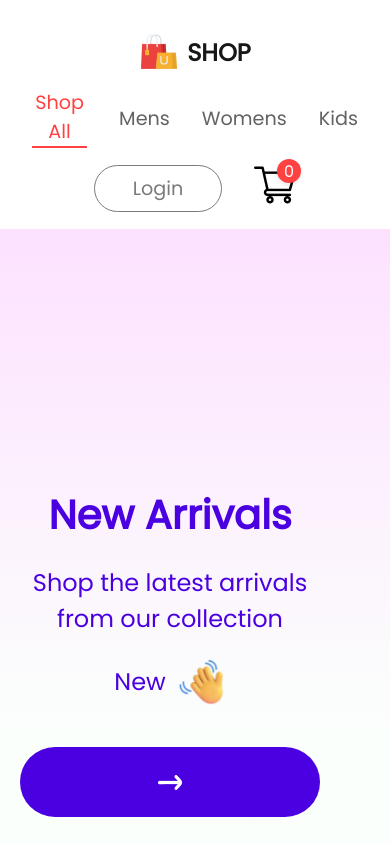
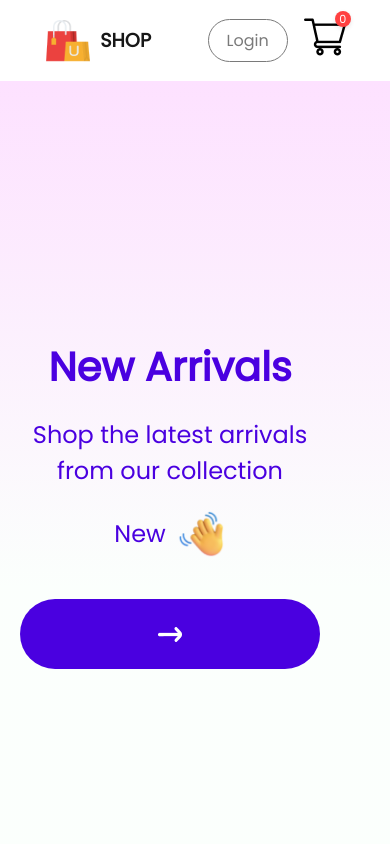
Before and after one commit to ArnaldoGonzalez81318/React-E-Commerce, a React (Create React App) app in the folder frontend/: page / in a window 390 px wide. Shown: the top 844 px of the page. Built offline with nearby package versions, Linux system fonts and the light colour scheme.

Commit message:
Update navBar.css

```diff
--- a/frontend/src/Components/NavBar/navBar.css
+++ b/frontend/src/Components/NavBar/navBar.css
@@ -121,18 +121,44 @@
   box-shadow: 0 2px 4px rgba(0, 0, 0, 0.1);
 }
 
-@media screen and (max-width: 768px) {
+@media screen and (max-width: 1024px) {
   .navbar {
-    flex-direction: column;
+    padding: 1rem;
+  }
+
+  .navbar-menu {
+    display: none;
+  }
+
+  .navbar-login-cart {
     gap: 1rem;
   }
 
-  .navbar-logo {
-    margin-top: 1rem;
+  .navbar-login-btn {
+    width: 6rem;
+    font-size: 1rem;
   }
 
-  .navbar-logo img {
-    width: 2.5rem;
-    height: 2.5rem;
+  .cart-count {
+    width: 1.2rem;
+    height: 1.2rem;
+    font-size: 0.8rem;
   }
 }
+
+@media screen and (max-width: 768px) {
+  .navbar-logo h1 {
+    font-size: 1.2rem;
+  }
+
+  .navbar-login-btn {
+    width: 5rem;
+    font-size: 1rem;
+  }
+
+  .cart-count {
+    width: 1rem;
+    height: 1rem;
+    font-size: 0.7rem;
+  }
+}
```
